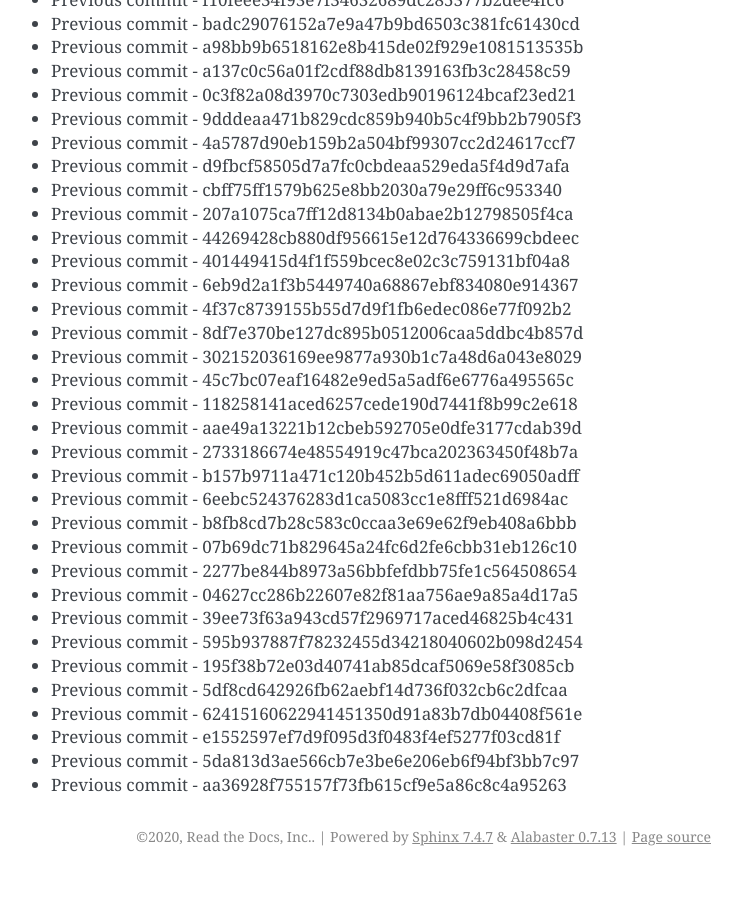
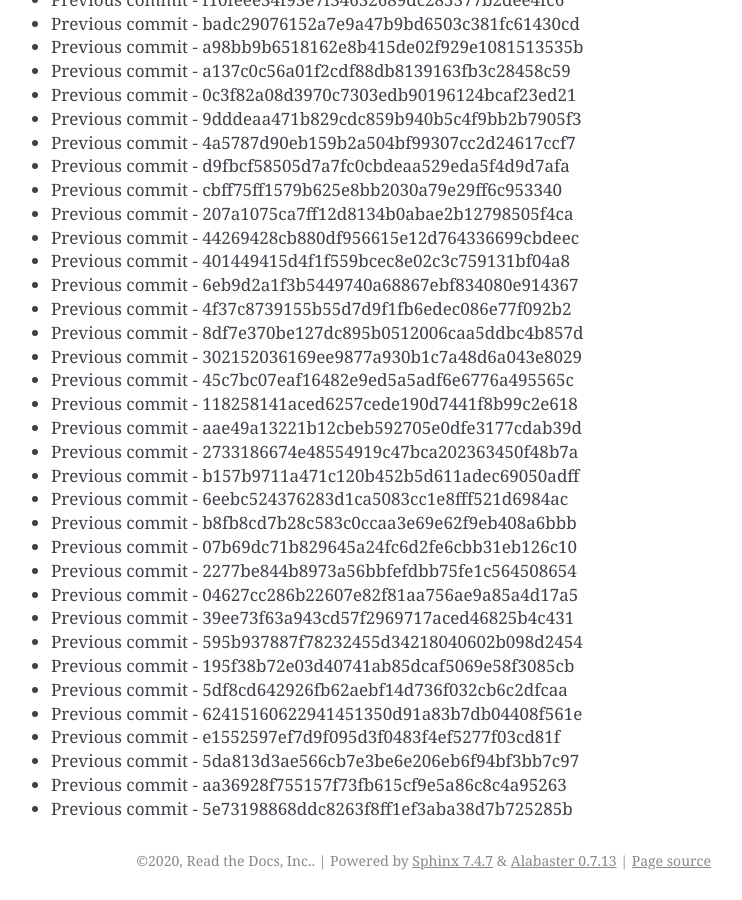
Before and after one commit to readthedocs/rtd-git-stresstest, a Sphinx documentation site: the page built from docs/updates.rst, in a window 1280 px wide and 900 px high, scrolled down 104315 px. Shown: the whole window, without its empty margins (399-1141 px from the left). Built offline with Sphinx 7.4.7, drawn with Linux system fonts in a browser that asks for light colours; before the commit the page ends 105191 px from its top, so only the background shows below that.

Commit message:
Generating commit from previous: 5e73198868ddc8263f8ff1ef3aba38d7b725285b

```diff
--- a/docs/updates.rst
+++ b/docs/updates.rst
@@ -4415,3 +4415,4 @@ It can be tested for any performance characteristics.
 * Previous commit - e1552597ef7d9f095d3f0483f4ef5277f03cd81f
 * Previous commit - 5da813d3ae566cb7e3be6e206eb6f94bf3bb7c97
 * Previous commit - aa36928f755157f73fb615cf9e5a86c8c4a95263
+* Previous commit - 5e73198868ddc8263f8ff1ef3aba38d7b725285b
```
